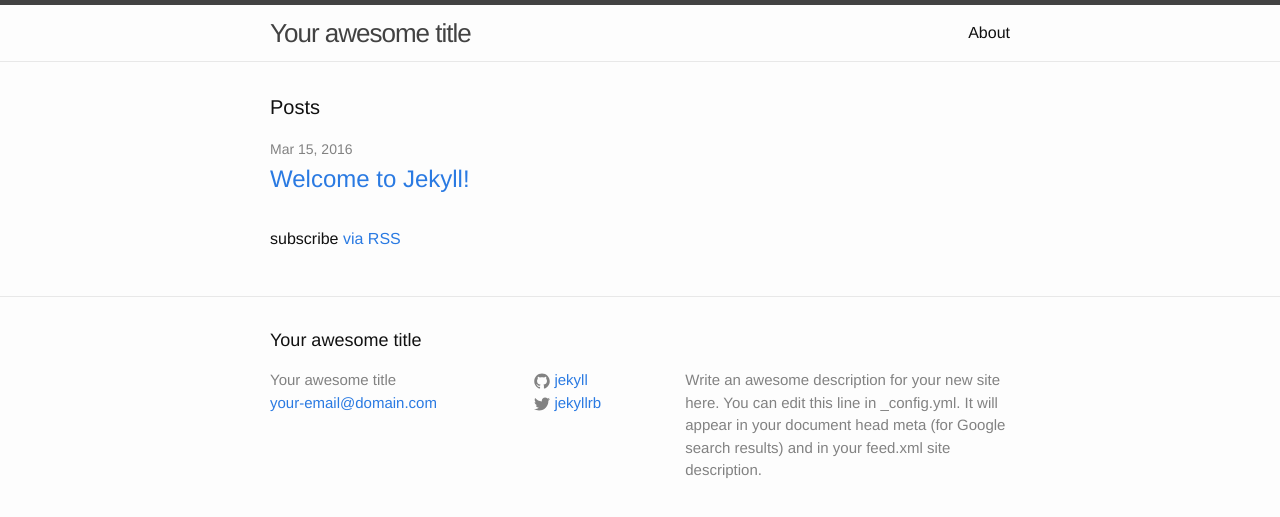
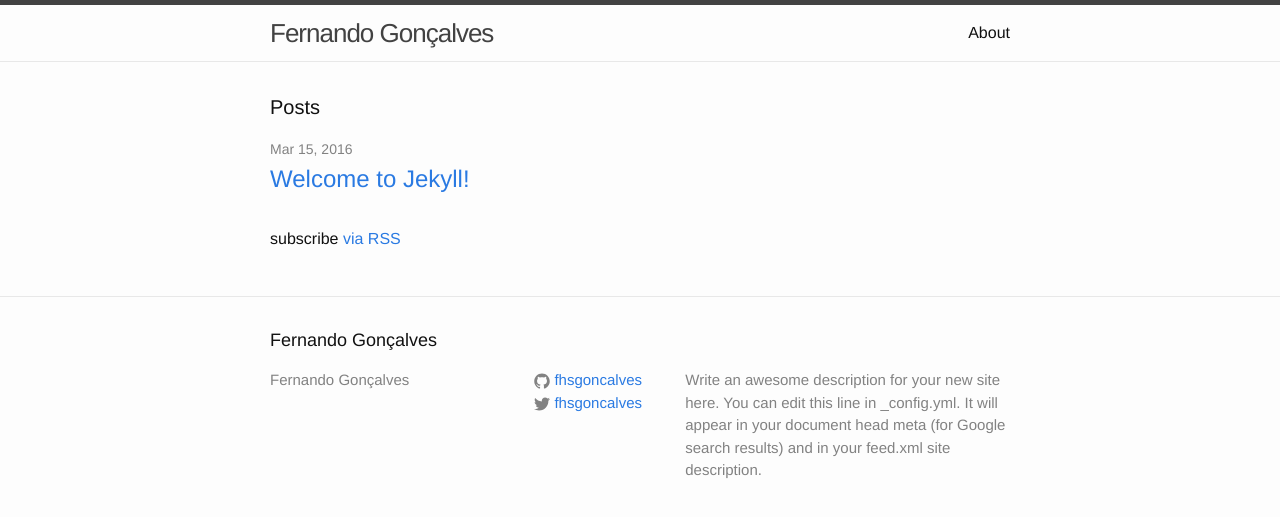
Before and after one commit to fhsgoncalves/fhsgoncalves.github.com, a Jekyll site: the page built from index.html, in a window 1280 px wide. Shown: the top 517 px of the page. Built offline with Jekyll 4.4.1, drawn with Linux system fonts in a browser that asks for light colours.

Commit message:
update jekyll config

```diff
--- a/_config.yml
+++ b/_config.yml
@@ -6,16 +6,16 @@
 # 'jekyll serve'. If you change this file, please restart the server process.
 
 # Site settings
-title: Your awesome title
-email: your-email@domain.com
+title: Fernando Gonçalves
+Email: fernando.hsgoncalves@gmail.com
 description: > # this means to ignore newlines until "baseurl:"
   Write an awesome description for your new site here. You can edit this
   line in _config.yml. It will appear in your document head meta (for
   Google search results) and in your feed.xml site description.
 baseurl: "" # the subpath of your site, e.g. /blog
-url: "http://yourdomain.com" # the base hostname & protocol for your site
-twitter_username: jekyllrb
-github_username:  jekyll
+url: "http://fhsgoncalves.github.io" # the base hostname & protocol for your site
+twitter_username: fhsgoncalves
+github_username:  fhsgoncalves
 
 # Build settings
 markdown: kramdown
```
